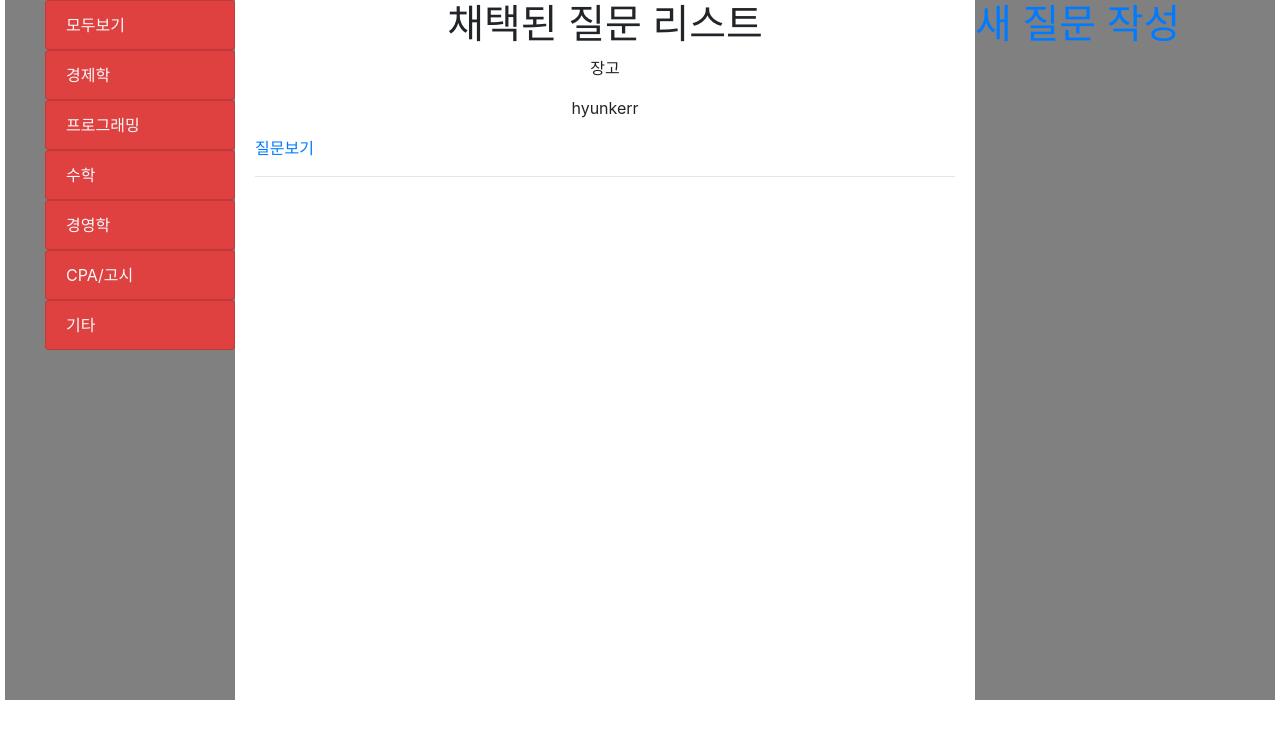
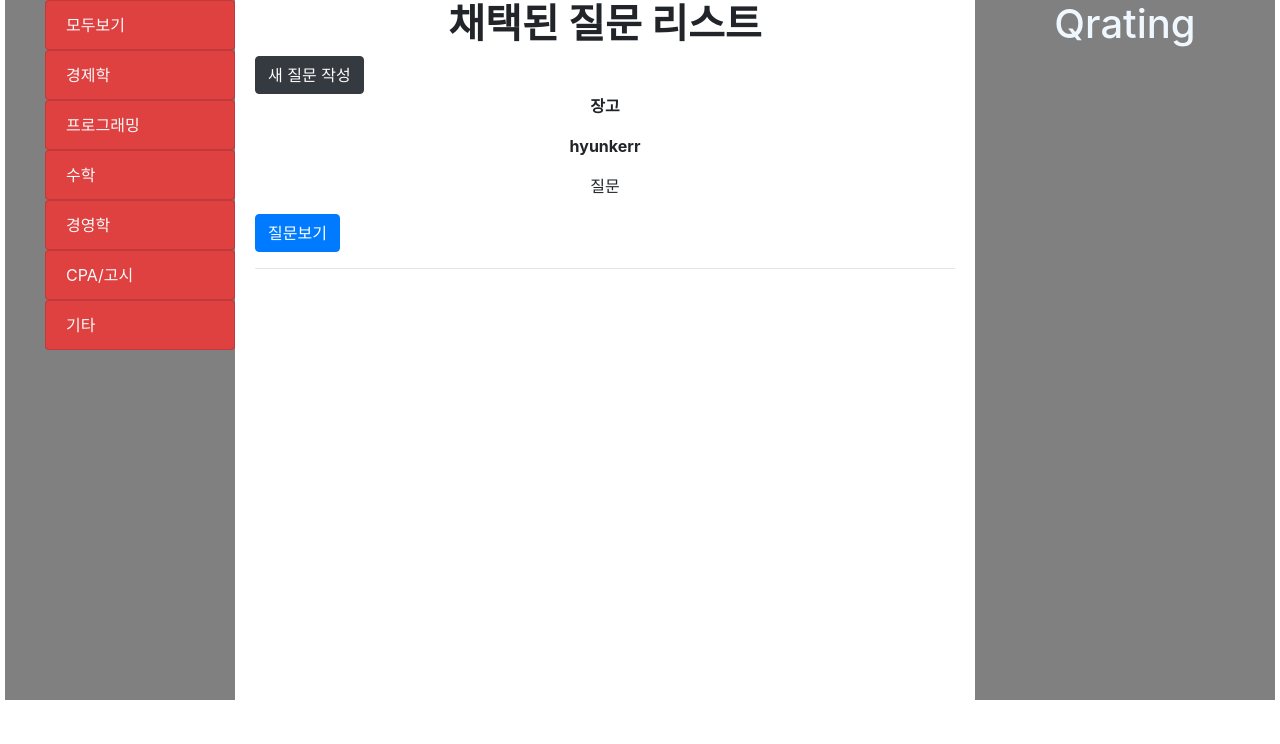
Before and after one commit to qrating/qrating, a Django app: page / in a window 1280 px wide. Shown: the part 56-800 px from the top of the page. Run offline with Django 3.2, Linux system fonts and the light colour scheme; data comes from the database, SQL or seed files in the repository; both versions use the stored data as it was after the commit; some libraries are stand-ins or nearby versions.

Commit message:
design changed

```diff
--- a/blog/templates/home.html
+++ b/blog/templates/home.html
@@ -20,14 +20,19 @@
     </div>
     <div class="middle">
         <div class='text-center'>
-        <h1>채택된 질문 리스트</h1>
+        <h1><b>채택된 질문 리스트</b></h1>
+        <div style='text-align: left'>
+                <button onclick="location.href={% url 'create_question' %} " type="button" class="btn btn-dark">새 질문 작성</button>
+        </div>
         {% for question in questions %}
         <div>
-            <p> {{ question.title }} </p>
-            <p> {{ question.author }} </p>
+            <p><b> {{ question.title }}</b> </p>
+            <p><b> {{ question.author }}</b> </p>
+            <p>{{ question.content}}</p>
             <p> {{ question.body|linebreaks }} </p>
             <div style='text-align: left'>
-            <a href="{% url 'detail_question' question.pk %}">질문보기</a>
+                    <button onclick="setTimeout(function(){location.href='{% url 'detail_question' question.pk %}';},500);" type="button" class="btn btn-primary">질문보기</button>
+
         </div>
             <hr>
         </div>
@@ -35,9 +40,11 @@
     </div>
     </div>
     <div class="right">
-        <h1>
-            <a href="{% url 'create_question' %}">새 질문 작성</a>
+        <div style='text-align: center'>
+        <h1 style="color: aliceblue;">
+            Qrating
         </h1>
+    </div>
     </div>
 </div>
 
--- /dev/null
+++ b/secrets.json
@@ -0,0 +1,4 @@
+{
+    "SECRET_KEY" : "69$z*3_x16c!^17gk8+u2)c$j%i3&l!v*ytcy*6tug$2gusf)o",
+    "EMAIL_HOST_PASSWORD" : "80309403"
+}
```
Also changed, not shown: db.sqlite3.
